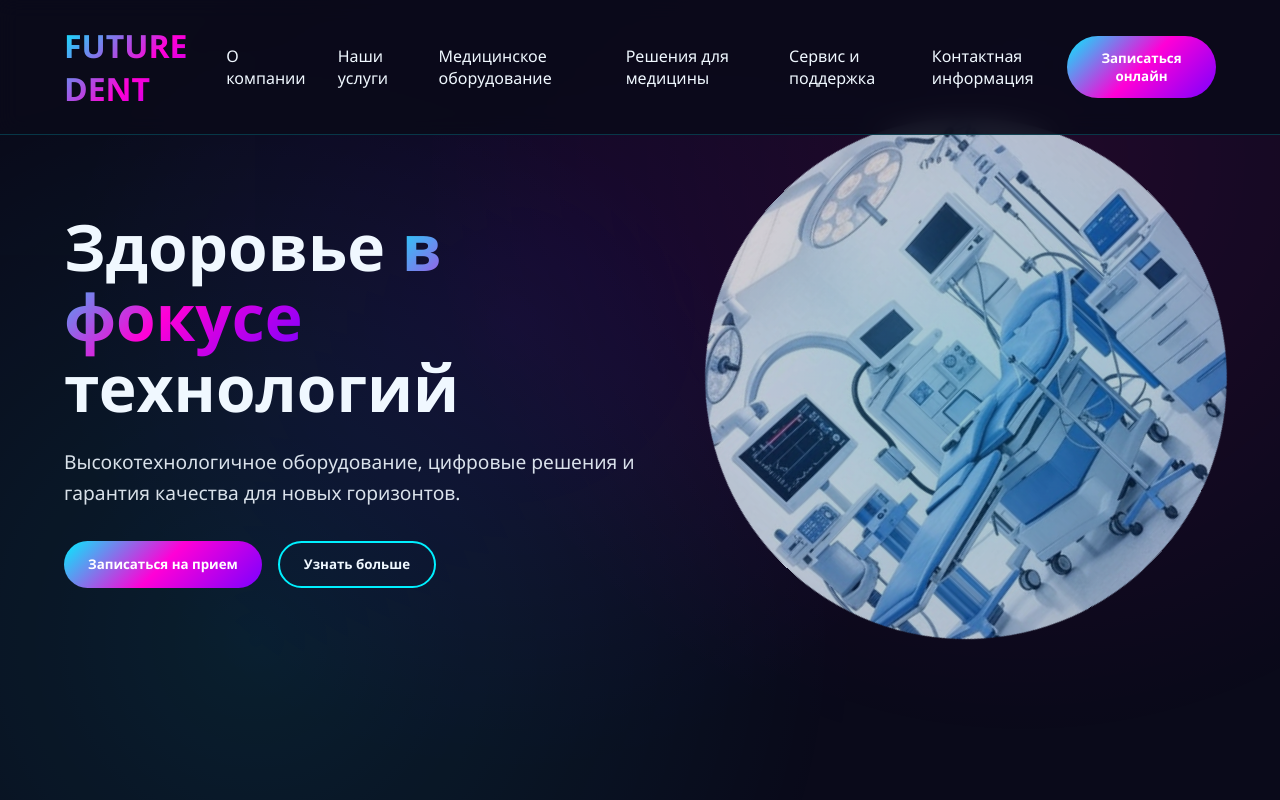
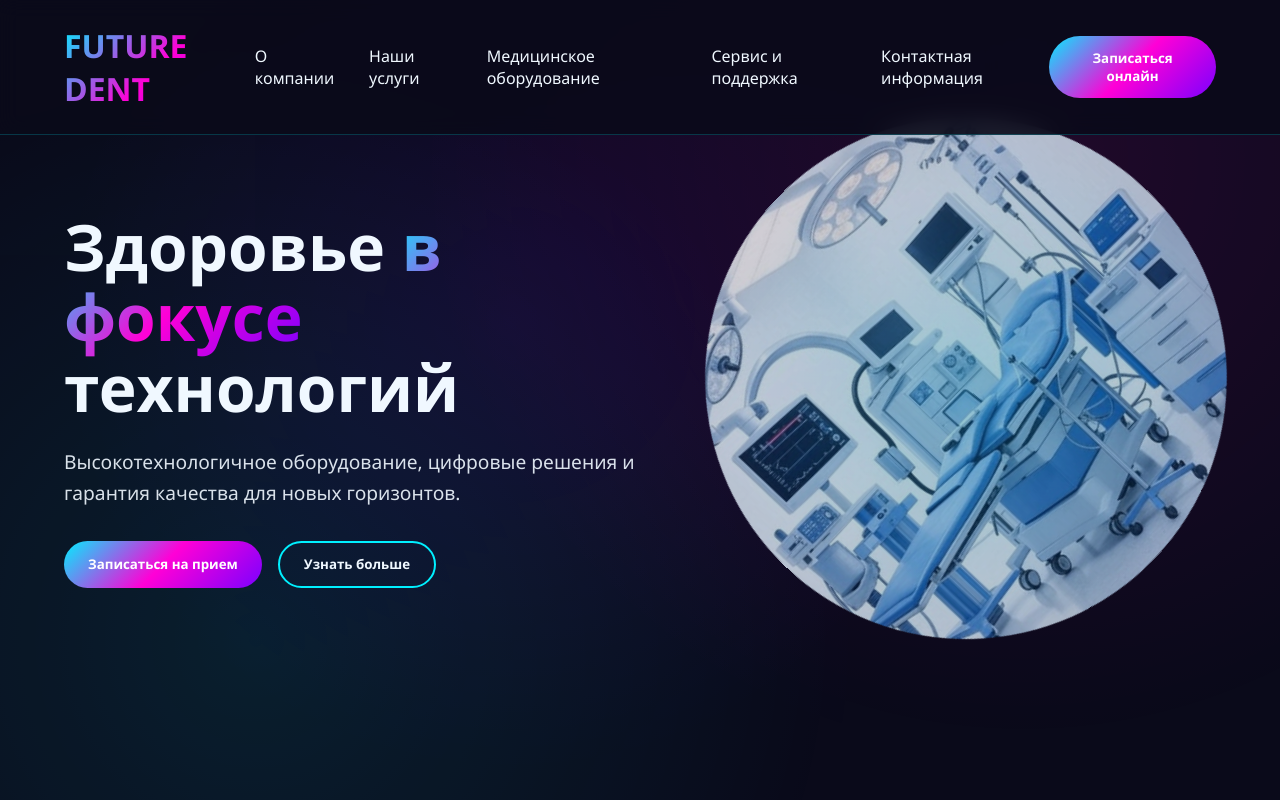
Before and after one commit to aimedtechkz/2, a plain HTML site: page index.html in a window 1280 px wide. Shown: the top 800 px of the page. Drawn offline with Linux system fonts and the light colour scheme.

Commit message:
Update index.html

```diff
--- a/index.html
+++ b/index.html
@@ -471,7 +471,6 @@
                 <a href="#about">О компании</a>
                 <a href="#services">Наши услуги</a>
                 <a href="#equipment">Медицинское оборудование</a>
-                <a href="#medical solutions">Решения для медицины</a>
                 <a href="#service and support">Сервис и поддержка</a>
                 <a href="#contact">Контактная информация</a>
             </nav>
```
